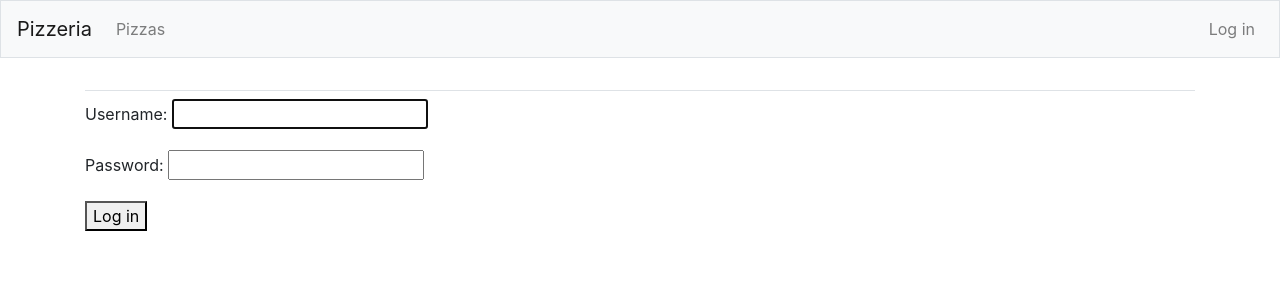
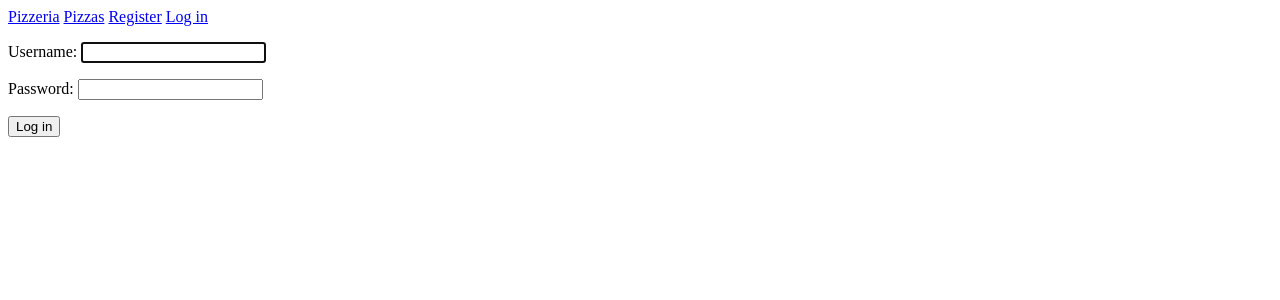
Before and after one commit to shermanator21/Pizzeria, a Django app: page /users/login/ in a window 1280 px wide. Shown: the top 300 px of the page. Run offline with Django 3.2, Linux system fonts and the light colour scheme; parts of the project's set-up code (start-up, migrations or seed data) failed here and were passed over; some libraries are stand-ins or nearby versions.

Commit message:
website finally working. taking a break

```diff
--- a/pizza/templates/pizza/base.html
+++ b/pizza/templates/pizza/base.html
@@ -1,64 +1,15 @@
-{% load bootstrap4 %}
-<!doctype html>
-<html lang="en">
+<p>
+    <a href="{% url 'pizza:index' %}">Pizzeria</a>
+    <a href="{% url 'pizza:pizzas' %}">Pizzas</a>
+    {% if user.is_authenticated %}
+    Hello, {{user.username}}.
+    <a href="{% url 'users:logout' %}">Log out</a>
+    {% else %}
+    <a href="{% url 'users:register' %}">Register</a>
+    <a href="{% url 'users:login' %}">Log in</a>
+    {% endif %}
+</p>
 
-<head>
-    <meta charset="utf-8">
-    <meta name="viewport" content="width=device-width, initial-scale=1,
-    shrink-to-fit=no">
-    <title>Papa Joe's Pizza</title>
+{% block content %}
 
-    {% bootstrap_css %}
-    {% bootstrap_javascript jquery='full' %}
-
-</head>
-
-<body>
-
-    <nav class="navbar navbar-expand-md navbar-light bg-light mb-4 border">
-        <a class="navbar-brand" href="{% url 'pizza:index'%}">
-            Pizzeria</a>
-
-        <button class="navbar-toggler" type="button" data-toggle="collapse" data-target="#navbarCollapse"
-            aria-controls="navbarCollapse" aria-expanded="false" aria-label="Toggle navigation">
-            <span class="navbar-toggler-icon"></span></button>
-        <div class="collapse navbar-collapse" id="navbarCollapse">
-            <ul class="navbar-nav mr-auto">
-                <li class="nav item">
-                    <a class="nav-link" href="{% url 'pizza:pizzas'%}">
-                        Pizzas</a>
-                </li>
-            </ul>
-            <ul class="navbar-nav ml auto">
-                {% if user.is_authenticated %}
-                <li class="nav-item">
-                    <span class="navbar-text" }">Hello, {{user.username}}.</span>
-                </li>
-                <li class="nav-item">
-                    <a class="nav-link" href="{% url 'users:logout' %}">Log out</a>
-                </li>
-                {% else%}
-
-                <li class="nav-item">
-                    <a class="nav-link" href="{% url 'users:login' %}">Log in</a>
-                </li>
-                {% endif %}
-            </ul>
-        </div>
-
-    </nav>
-
-
-
-    <main role="main" class="container">
-        <div class="pb-2 mb-2 border-bottom">
-            {% block page_header %}{% endblock page_header %}
-        </div>
-        <div>
-            {% block content %}{% endblock content %}
-        </div>
-    </main>
-
-</body>
-
-</html>
+{% endblock content %}
--- a/pizza/urls.py
+++ b/pizza/urls.py
@@ -13,3 +13,4 @@ urlpatterns = [
     path('edit_topping/<int:topping_id>',
          views.edit_topping, name='edit_topping'),
     path('new_comment/<int:pizza_id>', views.new_comment, name='new_comment'),
+]
--- a/pizzeria/urls.py
+++ b/pizzeria/urls.py
@@ -1,4 +1,4 @@
-"""pizzeria URL Configuration
+"""learning_log URL Configuration
 
 The `urlpatterns` list routes URLs to views. For more information please see:
     https://docs.djangoproject.com/en/3.2/topics/http/urls/
```
Also changed, not shown: users/templates/registration/register.html (added, +15 -0 lines), users/views.py (+12 -2 lines), db.sqlite3.
